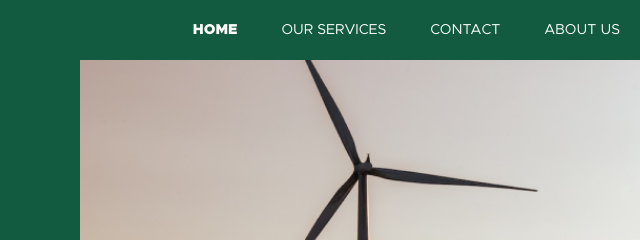
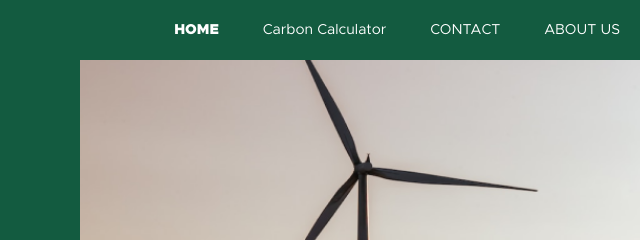
Before and after one commit to KuvakaTech/Sustainogram-Frontend, a plain HTML site: page index.html in a window 1280 px wide. Shown: the top 240 px of the page, 640-1280 px from the left. Drawn offline with nearby package versions, Linux system fonts and the light colour scheme; a script that the page names is missing.

Commit message:
Update index.html

```diff
--- a/index.html
+++ b/index.html
@@ -72,7 +72,7 @@
         </a>
         <nav role="navigation" class="nav-menu w-nav-menu">
           <a href="#" class="navlink active w-nav-link">HOME</a>
-          <a href="#" class="navlink w-nav-link">OUR SERVICES</a>
+          <a href="calculator.html" class="navlink w-nav-link">Carbon Calculator</a>
           <a href="#" class="navlink w-nav-link">CONTACT</a>
           <a href="#" class="navlink w-nav-link">ABOUT US</a>
         </nav>
```
